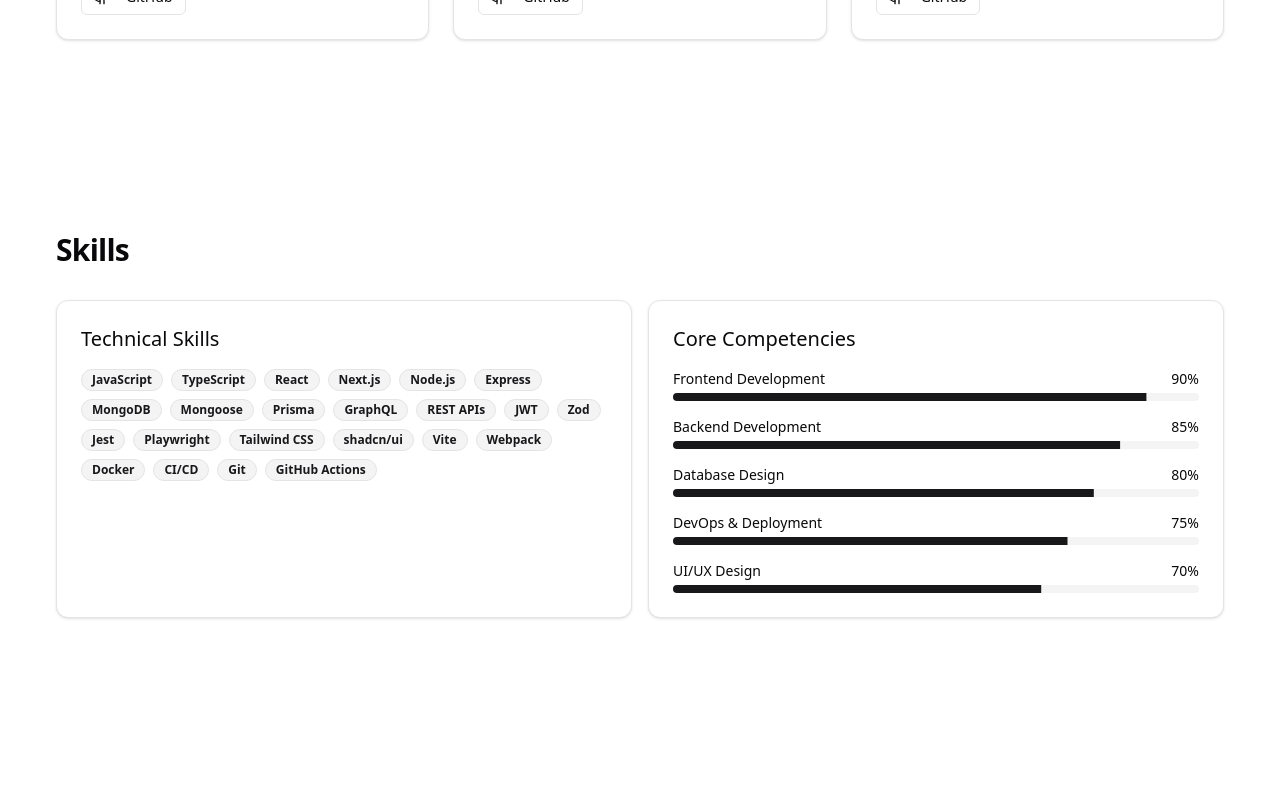
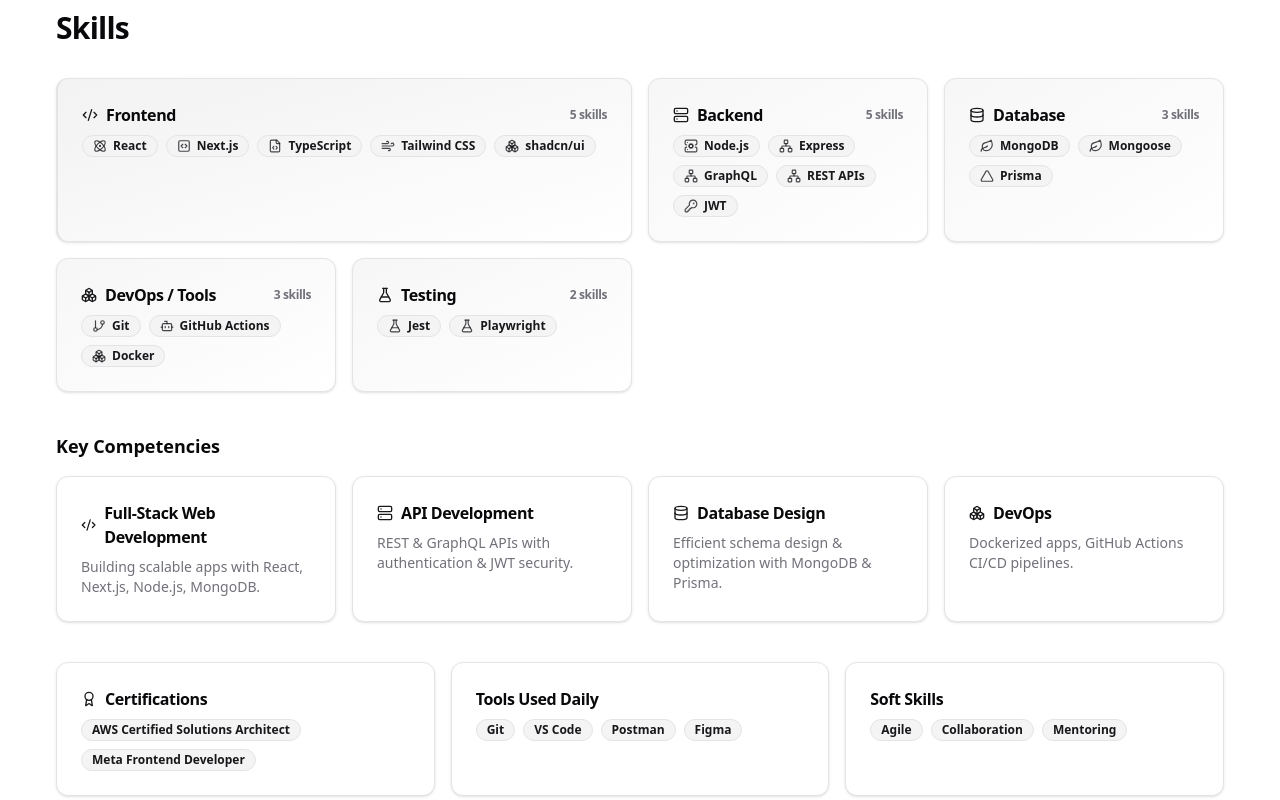
Before and after one commit to surendrakumar6350/portfolio, a Next.js app in the folder v2/: page / in a window 1280 px wide. Shown: the part 2400-3200 px from the top of the page. Built offline with nearby package versions, Linux system fonts and the light colour scheme.

Commit message:
update: skills section improved

```diff
--- a/v2/components/sections/about.tsx
+++ b/v2/components/sections/about.tsx
@@ -17,9 +17,29 @@
   Accessibility,
   ArrowRight,
   Globe2,
+  Atom,
+  Wind,
+  GitBranch,
+  KeyRound,
+  Network,
+  FlaskConical,
+  Bot,
+  Boxes,
+  ServerCog,
+  Leaf,
+  Triangle,
+  FileCode,
+  SquareCode,
 } from "lucide-react";
 import { Button } from "@/components/ui/button";
 import { profile, skillGroups } from "@/data/content";
+import { Progress } from "@/components/ui/progress";
+import {
+  Tooltip,
+  TooltipContent,
+  TooltipProvider,
+  TooltipTrigger,
+} from "@/components/ui/tooltip";
 
 export function About() {
   const highlightItems = [
@@ -42,6 +62,65 @@
     if (key.includes("back")) return Server;
     if (key.includes("data")) return Database;
     return Wrench;
+  };
+
+  const groupAccent = (group: string) => {
+    const key = group.toLowerCase();
+    if (key.includes("front")) return "border-l-2 border-primary/40 bg-gradient-to-br from-primary/5 to-background";
+    if (key.includes("back")) return "border-l bg-gradient-to-br from-foreground/[0.03] to-background";
+    if (key.includes("data")) return "border-l bg-gradient-to-br from-foreground/[0.03] to-background";
+    return "border-l bg-gradient-to-br from-foreground/[0.03] to-background";
+  };
+
+  const categoryLevels: Record<string, number> = {
+    Frontend: 90,
+    Backend: 82,
+    Database: 78,
+    Tools: 84,
+  };
+
+  const skillInfo: Record<string, string> = {
+    React: "3+ years experience",
+    "Next.js": "2+ years, SSR/ISR/SEO",
+    TypeScript: "2+ years, strict types",
+    "Tailwind CSS": "2+ years, utility-first",
+    "shadcn/ui": "Design system experience",
+    "Node.js": "3+ years, APIs & services",
+    Express: "API design & middleware",
+    GraphQL: "Schema, resolvers, caching",
+    "REST APIs": "Typed endpoints, validators",
+    JWT: "Auth & session patterns",
+    MongoDB: "Schema design & indexing",
+    Mongoose: "Models & population",
+    Prisma: "ORM, migrations",
+    Git: "Daily workflow",
+    "GitHub Actions": "CI/CD pipelines",
+    Docker: "Images & compose",
+    Jest: "Unit/integration tests",
+    Playwright: "E2E & accessibility",
+  };
+
+  const skillIcon = (skill: string) => {
+    const key = skill.toLowerCase();
+    if (key === "react") return Atom;
+    if (key === "next.js" || key === "nextjs") return SquareCode;
+    if (key === "typescript") return FileCode;
+    if (key.includes("tailwind")) return Wind;
+    if (key.includes("shadcn")) return Boxes;
+    if (key === "node.js" || key === "nodejs") return ServerCog;
+    if (key === "express") return Network;
+    if (key === "graphql") return Network;
+    if (key.includes("rest")) return Network;
+    if (key === "jwt") return KeyRound;
+    if (key === "mongodb") return Leaf;
+    if (key === "mongoose") return Leaf;
+    if (key === "prisma") return Triangle;
+    if (key === "git") return GitBranch;
+    if (key.includes("actions")) return Bot;
+    if (key === "docker") return Boxes;
+    if (key === "jest") return FlaskConical;
+    if (key === "playwright") return FlaskConical;
+    return Code2;
   };
 
   const initials = profile.name.split(" ").map((n) => n[0]).join("");
@@ -150,40 +229,6 @@
           </Card>
         </div>
 
-        {/* Core Stack (full width) */}
-        <div className="lg:col-span-12">
-          <div className="mt-2">
-            <h3 className="mb-3 text-lg font-semibold">Core Stack</h3>
-            <div className="grid gap-4 sm:grid-cols-2 lg:grid-cols-3 xl:grid-cols-4">
-              {Object.entries(skillGroups).map(([group, items]) => {
-                const Icon = groupIcon(group);
-                return (
-                  <Card key={group} className="transition-all hover:shadow-sm hover:border-primary/30">
-                    <CardHeader className="pb-2">
-                      <CardTitle className="flex items-center gap-2 text-base">
-                        <Icon className="h-4 w-4 text-primary" />
-                        {group}
-                      </CardTitle>
-                    </CardHeader>
-                    <CardContent>
-                      <div className="flex flex-wrap gap-2">
-                        {items.map((s) => (
-                          <Badge
-                            key={s}
-                            variant="secondary"
-                            className="text-xs transition-all hover:scale-105 hover:bg-secondary/80 focus-visible:ring-2 focus-visible:ring-primary/40"
-                          >
-                            {s}
-                          </Badge>
-                        ))}
-                      </div>
-                    </CardContent>
-                  </Card>
-                );
-              })}
-            </div>
-          </div>
-        </div>
       </div>
     </section>
   );
--- a/v2/components/sections/skills.tsx
+++ b/v2/components/sections/skills.tsx
@@ -1,68 +1,277 @@
 "use client";
 
 import { Badge } from "@/components/ui/badge";
-import { Card, CardContent } from "@/components/ui/card";
-import { Progress } from "@/components/ui/progress";
-import { skills } from "@/data/content";
+import { Card, CardContent, CardHeader, CardTitle } from "@/components/ui/card";
+import { skillGroups, certifications } from "@/data/content";
 import { FadeIn } from "@/components/animations";
+import {
+  Tooltip,
+  TooltipContent,
+  TooltipProvider,
+  TooltipTrigger,
+} from "@/components/ui/tooltip";
+import {
+  Code2,
+  Server,
+  Database as DatabaseIcon,
+  Boxes,
+  FlaskConical,
+  Atom,
+  Wind,
+  FileCode,
+  SquareCode,
+  ServerCog,
+  Network,
+  KeyRound,
+  Leaf,
+  Triangle,
+  GitBranch,
+  Bot,
+  Award,
+} from "lucide-react";
 
 export function Skills() {
+  // Define categories using existing content and split Tools into DevOps and Testing
+  const devOpsTools = ["Git", "GitHub Actions", "Docker"] as const;
+  const testingTools = ["Jest", "Playwright"] as const;
+
+  const categories: Array<{
+    key: string;
+    title: string;
+    items: readonly string[];
+    icon: React.ComponentType<{ className?: string }>;
+    accent?: string;
+    span?: string;
+  }> = [
+    {
+      key: "frontend",
+      title: "Frontend",
+      items: skillGroups.Frontend,
+      icon: Code2,
+      accent: "border-l-2 border-primary/40 bg-gradient-to-br from-primary/5 to-background",
+      span: "lg:col-span-3 xl:col-span-4",
+    },
+    {
+      key: "backend",
+      title: "Backend",
+      items: skillGroups.Backend,
+      icon: Server,
+      accent: "border-l bg-gradient-to-br from-foreground/[0.03] to-background",
+      span: "lg:col-span-2 xl:col-span-2",
+    },
+    {
+      key: "database",
+      title: "Database",
+      items: skillGroups.Database,
+      icon: DatabaseIcon,
+      accent: "border-l bg-gradient-to-br from-foreground/[0.03] to-background",
+      span: "lg:col-span-2 xl:col-span-2",
+    },
+    {
+      key: "devops",
+      title: "DevOps / Tools",
+      items: skillGroups.Tools.filter((t) => devOpsTools.includes(t as any)),
+      icon: Boxes,
+      accent: "border-l bg-gradient-to-br from-foreground/[0.03] to-background",
+      span: "lg:col-span-2 xl:col-span-2",
+    },
+    {
+      key: "testing",
+      title: "Testing",
+      items: skillGroups.Tools.filter((t) => testingTools.includes(t as any)),
+      icon: FlaskConical,
+      accent: "border-l bg-gradient-to-br from-foreground/[0.03] to-background",
+      span: "lg:col-span-2 xl:col-span-2",
+    },
+  ];
+
+  const skillIcon = (skill: string) => {
+    const key = skill.toLowerCase();
+    if (key === "react") return Atom;
+    if (key === "next.js" || key === "nextjs") return SquareCode;
+    if (key === "typescript") return FileCode;
+    if (key.includes("tailwind")) return Wind;
+    if (key.includes("shadcn")) return Boxes;
+    if (key === "node.js" || key === "nodejs") return ServerCog;
+    if (key === "express") return Network;
+    if (key === "graphql") return Network;
+    if (key.includes("rest")) return Network;
+    if (key === "jwt") return KeyRound;
+    if (key === "mongodb") return Leaf;
+    if (key === "mongoose") return Leaf;
+    if (key === "prisma") return Triangle;
+    if (key === "git") return GitBranch;
+    if (key.includes("actions")) return Bot;
+    if (key === "docker") return Boxes;
+    if (key === "jest") return FlaskConical;
+    if (key === "playwright") return FlaskConical;
+    return Code2;
+  };
+
+  const skillInfo: Record<string, string> = {
+    React: "3+ years",
+    "Next.js": "2+ years",
+    TypeScript: "2+ years",
+    "Tailwind CSS": "2+ years",
+    "shadcn/ui": "Design system",
+    "Node.js": "3+ years",
+    Express: "Advanced",
+    GraphQL: "Advanced",
+    "REST APIs": "Advanced",
+    JWT: "Auth & security",
+    MongoDB: "3+ years",
+    Mongoose: "Advanced",
+    Prisma: "Intermediate",
+    Git: "Daily",
+    "GitHub Actions": "CI/CD",
+    Docker: "Intermediate",
+    Jest: "Intermediate",
+    Playwright: "Intermediate",
+  };
+
+  const competencies = [
+    {
+      title: "Full-Stack Web Development",
+      desc: "Building scalable apps with React, Next.js, Node.js, MongoDB.",
+      icon: Code2,
+    },
+    {
+      title: "API Development",
+      desc: "REST & GraphQL APIs with authentication & JWT security.",
+      icon: Server,
+    },
+    {
+      title: "Database Design",
+      desc: "Efficient schema design & optimization with MongoDB & Prisma.",
+      icon: DatabaseIcon,
+    },
+    {
+      title: "DevOps",
+      desc: "Dockerized apps, GitHub Actions CI/CD pipelines.",
+      icon: Boxes,
+    },
+  ];
+
+  const dailyTools = ["Git", "VS Code", "Postman", "Figma"];
+  const softSkills = ["Agile", "Collaboration", "Mentoring"];
+
   return (
     <FadeIn>
-  <section id="skills" className="container mx-auto scroll-mt-24 px-4 py-16 md:py-24">
+      <section id="skills" className="container mx-auto scroll-mt-24 px-4 py-16 md:py-24">
         <h2 className="mb-8 text-3xl font-semibold tracking-tight">Skills</h2>
 
-        <div className="grid gap-4 md:grid-cols-2">
-          <Card>
-            <CardContent className="pt-6">
-              <h3 className="mb-4 text-xl font-medium">Technical Skills</h3>
+        {/* Grouped skills */}
+        <TooltipProvider>
+          <div className="grid gap-4 sm:grid-cols-2 lg:grid-cols-7 xl:grid-cols-8">
+            {categories.map(({ key, title, items, icon: Icon, accent, span }) => (
+              <Card
+                key={key}
+                className={`transition-all hover:shadow-sm ${accent ?? ""} ${span ?? "lg:col-span-2 xl:col-span-2"}`}
+              >
+                <CardHeader className="pb-2">
+                  <CardTitle className="flex items-center gap-2 text-base">
+                    <Icon className="h-4 w-4 text-primary" />
+                    {title}
+                    <span className="ml-auto text-xs text-muted-foreground">{items.length} skills</span>
+                  </CardTitle>
+                </CardHeader>
+                <CardContent>
+                  <div className="flex flex-wrap gap-2">
+                    {items.map((s) => {
+                      const SIcon = skillIcon(s);
+                      return (
+                        <Tooltip key={s}>
+                          <TooltipTrigger asChild>
+                            <Badge
+                              variant="secondary"
+                              className="flex items-center gap-1.5 text-xs transition-all hover:scale-[1.04] hover:shadow-sm hover:bg-secondary/80 focus-visible:ring-2 focus-visible:ring-primary/40"
+                            >
+                              <SIcon className="h-3.5 w-3.5 text-primary/80" />
+                              {s}
+                            </Badge>
+                          </TooltipTrigger>
+                          <TooltipContent>
+                            <p className="text-xs">{skillInfo[s] ?? "Experienced"}</p>
+                          </TooltipContent>
+                        </Tooltip>
+                      );
+                    })}
+                  </div>
+                </CardContent>
+              </Card>
+            ))}
+          </div>
+        </TooltipProvider>
+
+        {/* Key Competencies */}
+        <div className="mt-10">
+          <h3 className="mb-4 text-lg font-semibold">Key Competencies</h3>
+          <div className="grid gap-4 md:grid-cols-2 lg:grid-cols-4">
+            {competencies.map(({ title, desc, icon: Icon }) => (
+              <Card key={title} className="transition-all hover:shadow-sm hover:border-primary/30">
+                <CardHeader className="pb-2">
+                  <CardTitle className="flex items-center gap-2 text-base">
+                    <Icon className="h-4 w-4 text-primary" />
+                    {title}
+                  </CardTitle>
+                </CardHeader>
+                <CardContent>
+                  <p className="text-sm text-muted-foreground">{desc}</p>
+                </CardContent>
+              </Card>
+            ))}
+          </div>
+        </div>
+
+        {/* Optional highlights */}
+        <div className="mt-10 grid gap-4 md:grid-cols-3">
+          {/* Certifications */}
+          <Card className="transition-all hover:shadow-sm">
+            <CardHeader className="pb-2">
+              <CardTitle className="flex items-center gap-2 text-base">
+                <Award className="h-4 w-4 text-primary" />
+                Certifications
+              </CardTitle>
+            </CardHeader>
+            <CardContent>
               <div className="flex flex-wrap gap-2">
-                {skills.map((skill) => (
-                  <Badge key={skill} variant="secondary">{skill}</Badge>
+                {(certifications.slice(0, 2) || []).map((c) => (
+                  <Badge key={c.name} variant="secondary" className="text-xs">
+                    {c.name}
+                  </Badge>
                 ))}
               </div>
             </CardContent>
           </Card>
 
-          <Card>
-            <CardContent className="pt-6">
-              <h3 className="mb-4 text-xl font-medium">Core Competencies</h3>
-              <div className="space-y-4">
-                <div>
-                  <div className="mb-1 flex justify-between text-sm">
-                    <span>Frontend Development</span>
-                    <span>90%</span>
-                  </div>
-                  <Progress value={90} className="h-2" />
-                </div>
-                <div>
-                  <div className="mb-1 flex justify-between text-sm">
-                    <span>Backend Development</span>
-                    <span>85%</span>
-                  </div>
-                  <Progress value={85} className="h-2" />
-                </div>
-                <div>
-                  <div className="mb-1 flex justify-between text-sm">
-                    <span>Database Design</span>
-                    <span>80%</span>
-                  </div>
-                  <Progress value={80} className="h-2" />
-                </div>
-                <div>
-                  <div className="mb-1 flex justify-between text-sm">
-                    <span>DevOps & Deployment</span>
-                    <span>75%</span>
-                  </div>
-                  <Progress value={75} className="h-2" />
-                </div>
-                <div>
-                  <div className="mb-1 flex justify-between text-sm">
-                    <span>UI/UX Design</span>
-                    <span>70%</span>
-                  </div>
-                  <Progress value={70} className="h-2" />
-                </div>
+          {/* Tools used daily */}
+          <Card className="transition-all hover:shadow-sm">
+            <CardHeader className="pb-2">
+              <CardTitle className="text-base">Tools Used Daily</CardTitle>
+            </CardHeader>
+            <CardContent>
+              <div className="flex flex-wrap gap-2">
+                {dailyTools.map((t) => (
+                  <Badge key={t} variant="secondary" className="text-xs">
+                    {t}
+                  </Badge>
+                ))}
+              </div>
+            </CardContent>
+          </Card>
+
+          {/* Soft skills */}
+          <Card className="transition-all hover:shadow-sm">
+            <CardHeader className="pb-2">
+              <CardTitle className="text-base">Soft Skills</CardTitle>
+            </CardHeader>
+            <CardContent>
+              <div className="flex flex-wrap gap-2">
+                {softSkills.map((t) => (
+                  <Badge key={t} variant="secondary" className="text-xs">
+                    {t}
+                  </Badge>
+                ))}
               </div>
             </CardContent>
           </Card>
```
